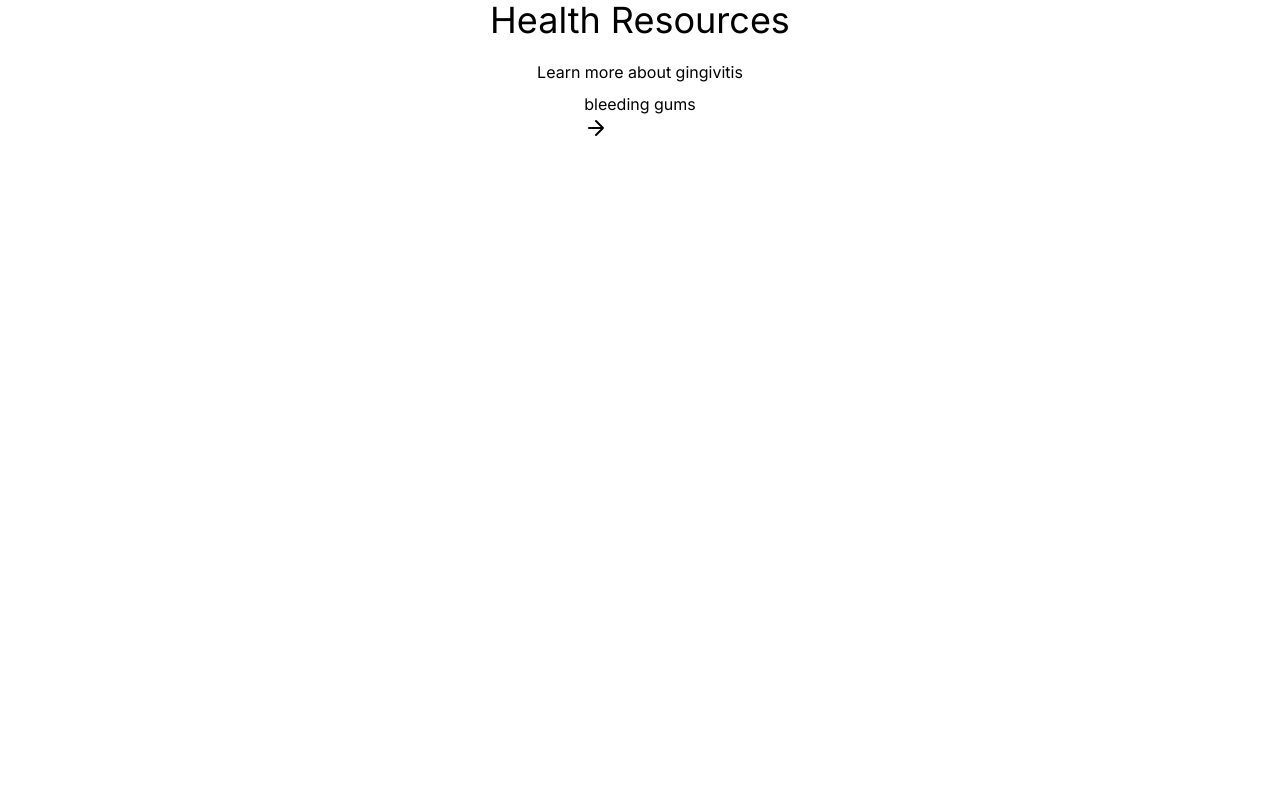
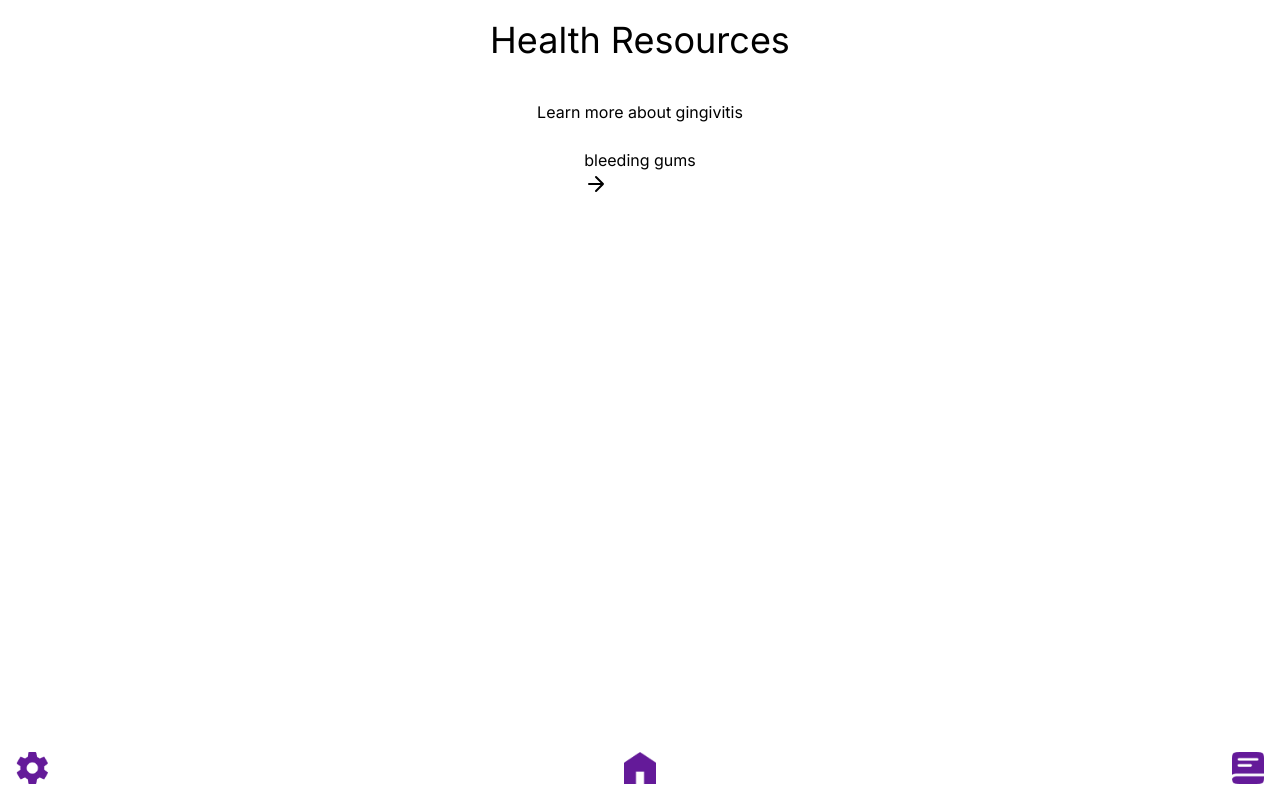
Before and after one commit to WhiteStoneDental/whitestone_IDSP, a Next.js app: page /healthresources in a window 1280 px wide. Built offline with nearby package versions, Linux system fonts and the light colour scheme.

Commit message:
add footer to healthsources page

```diff
--- a/src/app/healthresources/page.tsx
+++ b/src/app/healthresources/page.tsx
@@ -2,19 +2,30 @@ import { useTheme } from "next-themes";
 import { twMerge } from 'tailwind-merge';
 import { BaseButton } from "@/components/BaseButton";
 import ArrowIcon from "@/components/ArrowIcon";
+import FooterButtons from "@/components/FooterButtons";
 
 export default function HealthResourcesPage() {
-
     return (
+        <div className={twMerge('flex flex-col p-5 bg-gradient-to-br from-24008C to-641A99 via-9D32A5 h-screen')}>
+            <header>
                 <div className={twMerge('flex flex-col items-center mb-5')}>
                     <h1 className={twMerge('text-black text-4xl mb-5 dark:text-white')}>Health Resources</h1>
+                </div>
+            </header>
+
+            <main className={twMerge('flex flex-col items-center flex-grow pb-16')}>
                 <p>Learn more about gingivitis</p>
-            <div>
+                <div className={twMerge('mt-4')}>
                     <BaseButton>
                         bleeding gums
                         <ArrowIcon />
                     </BaseButton>
                 </div>
+            </main>
+
+            <footer>
+                <FooterButtons />
+            </footer>
         </div>
     );
 }
--- a/src/app/home/page.tsx
+++ b/src/app/home/page.tsx
@@ -3,11 +3,10 @@ import Link from 'next/link';
 import Image from 'next/image';
 import { twMerge } from 'tailwind-merge';
 import Head from 'next/head';
-import { redirect } from "next/navigation"
-import  StartScanButton  from "@/components/StartButton"
-import HistoryButton from "@/components/HistoryButton"
-import ResourceButton from "@/components/ResourceButton"
-import ScanButton from "@/components/ScanButton"
+import StartScanButton from "@/components/StartButton";
+import HistoryButton from "@/components/HistoryButton";
+import ResourceButton from "@/components/ResourceButton";
+import ScanButton from "@/components/ScanButton";
 import FooterButtons from "@/components/FooterButtons";
 
 export default function HomePage() {
@@ -16,11 +15,14 @@ export default function HomePage() {
   return (
     <div className={twMerge('flex flex-col p-5 bg-gradient-to-br from-24008C to-641A99 via-9D32A5 h-screen')}>
 
+      <header>
         <div className={twMerge('flex flex-col items-center mb-5')}>
           <h1 className={twMerge('text-black text-4xl mb-5 dark:text-white')}>Start Your Scan</h1>
           <StartScanButton />
         </div>
+      </header>
 
+      <main className={twMerge('pb-16')}> {/* Added bottom padding */}
         <div className={twMerge('bg-white p-5 rounded-xl mb-5')}>
           <div className={twMerge('flex items-center mb-5')}>
             <div className={twMerge('bg-gray-300 rounded-full w-12 h-12 mr-5')}></div>
@@ -29,8 +31,7 @@ export default function HomePage() {
 
           <div className={twMerge('mb-5')}>
             <h3 className={twMerge('text-black text-xl mb-3 dark:text-black')}>Previous Scans</h3>
-          <div >
-
+            <div>
               {scans.map((details, index) => (
                 <ScanButton key={index} details={details} />
               ))}
@@ -38,11 +39,17 @@ export default function HomePage() {
             <HistoryButton />
           </div>
           <div>
-        <Link href="/healthresources"><ResourceButton/></Link>
+            <Link href="/healthresources">
+              <ResourceButton />
+            </Link>
             <div className={twMerge('placeholder-content dark:text-black')}>Placeholder for Health Information</div>
           </div>
         </div>
+      </main>
+
+      <footer>
         <FooterButtons />
+      </footer>
     </div>
   );
 }
```
Lines whose indentation alone changed are shown as unchanged.
